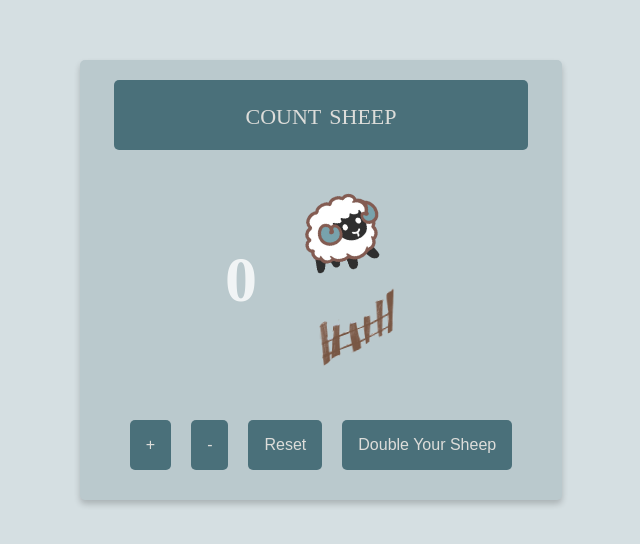
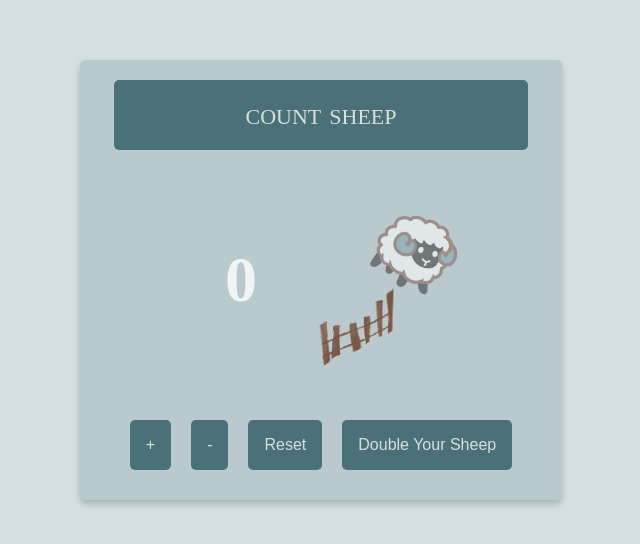
Before and after one commit to judycodes/techworks_counter, a React (Create React App) app: page / in a window 1280 px wide. Shown: the part 138-682 px from the top of the page, without its empty margins (347-987 px from the left). Built offline with nearby package versions, Linux system fonts and the light colour scheme.

Commit message:
opacity of animation

```diff
--- a/src/App.js
+++ b/src/App.js
@@ -11,7 +11,6 @@ class Counter extends Component {
       counter: 0,
       toggle: true, //initialized at single incremements
       doublesAvailable: true, //incrementing/decrementing by 2 option is available/"true" at initialization
-      oneSheepImg: true
     };
 
   }
@@ -30,7 +29,7 @@ handleIncrement = () => {//method for button to run when increment button is cli
 
     } else { //state counter is more than 20 causes an alert pops up and resets the state of counter back to zero
       this.handleReset();
-      alert('SORRY, YOU DID NOT RAISE ENOUGH SHEEP FOR THIS SLEEPLESS NIGHT! COUNT THEM OVER AGAIN!');
+      alert("SORRY, THERE'S NOT ENOUGH SHEEP FOR THIS SLEEPLESS NIGHT! COUNT THEM OVER AGAIN!");
     }
 
   };
@@ -89,7 +88,7 @@ render() {
             <h1>{this.state.counter}</h1> {/*DISPLAYS CURRENT COUNT*/}
             <div className = "images">
             <div className = "sheepContainer">
-            <img className = "sheep" src={sheep} alt="sheep image"/>
+            <img className = "sheep animateJump" src={sheep} alt="sheep image"/>
             </div>
 
             <img className = "fence" src={fence} alt="fence image"/>
--- a/src/index.css
+++ b/src/index.css
@@ -37,7 +37,6 @@ body {
   justify-content: space-around;
   padding: 10px;
   margin: 30px;
-  flex-grow:3;
 }
 
 .images img {
@@ -47,29 +46,50 @@ body {
 
 .sheep {
   transform: rotate(-20deg); /*tilts sheep - prepares for jump*/
-  transform-origin: bottom center;
-  animation: jump 3s ease-in-out 1;
 }
 
-@keyframes jump {
+.animateJump {  transform-origin: bottom center;
+  animation: jump 3s ease-in-out infinite;}
+
+    @keyframes jump {
   0% {
     transform: rotate(-30deg);
-    opacity:0.9;
+    opacity:0.05;
+  }
+
+  5% {
+    opacity:0.2;
+  }
+
+  10% {
+    opacity:0.3;
+  }
+
+  20% {
+    opacity:0.5;
+  }
+
+  40% {
+    opacity:0.7;
   }
 
   50% {
     opacity:0.8;
   }
 
+  60% {
+    opacity:0.7;
+  }
+
   70% {
-    opacity:0.6;
+    opacity:0.5;
   }
 
   80% {
     opacity:0.3;
   }
 
-  950% {
+  95% {
     opacity:0.03;
   }
 
```
